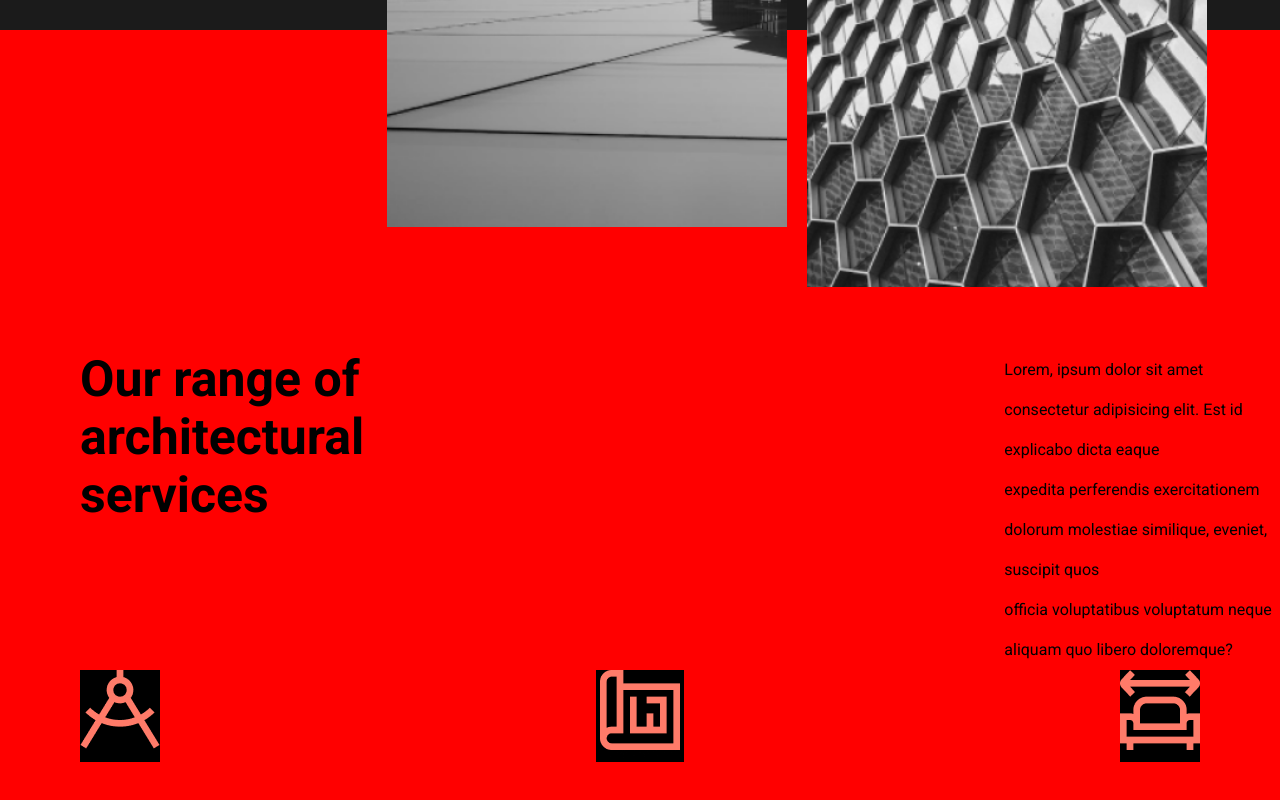
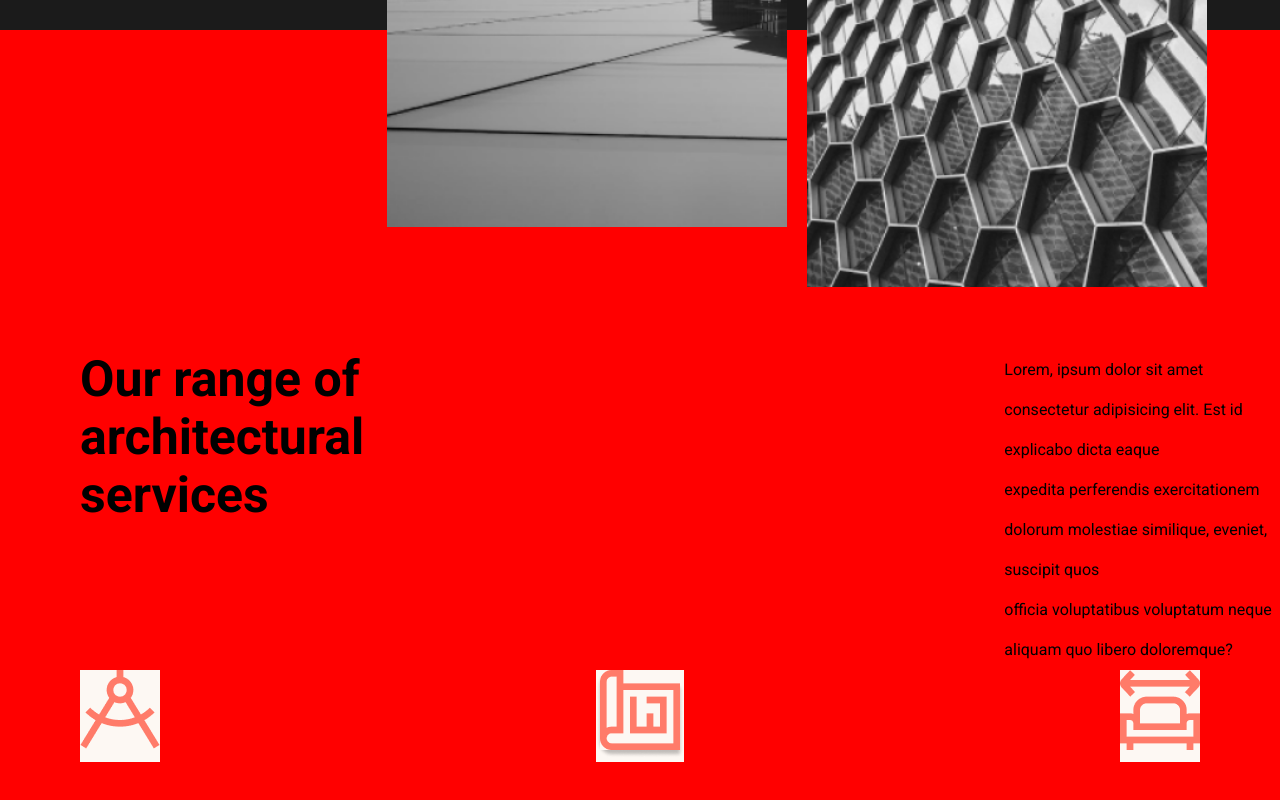
Before and after one commit to gabrieljcoutinho/Projeto-Archi-Firm, a React (Create React App) app: page / in a window 1280 px wide. Shown: the part 734-1534 px from the top of the page. Built offline with nearby package versions, Linux system fonts and the light colour scheme.

Commit message:
mudando cor

```diff
--- a/src/Css/Arquitetura.css
+++ b/src/Css/Arquitetura.css
@@ -33,5 +33,5 @@
 }
 
 .arquiteturasDivConteudo {
-    background-color: #000;
+    background-color: #FDF8F3;
 }
```
